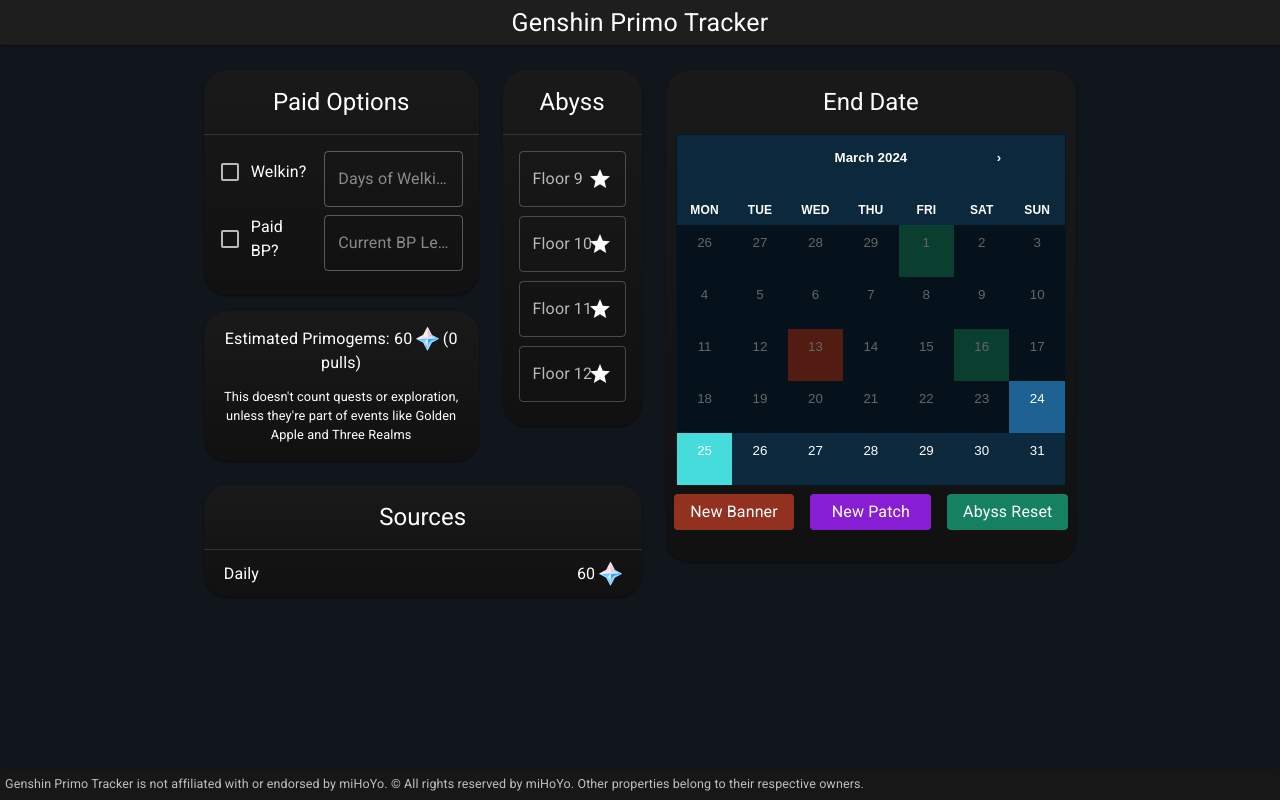
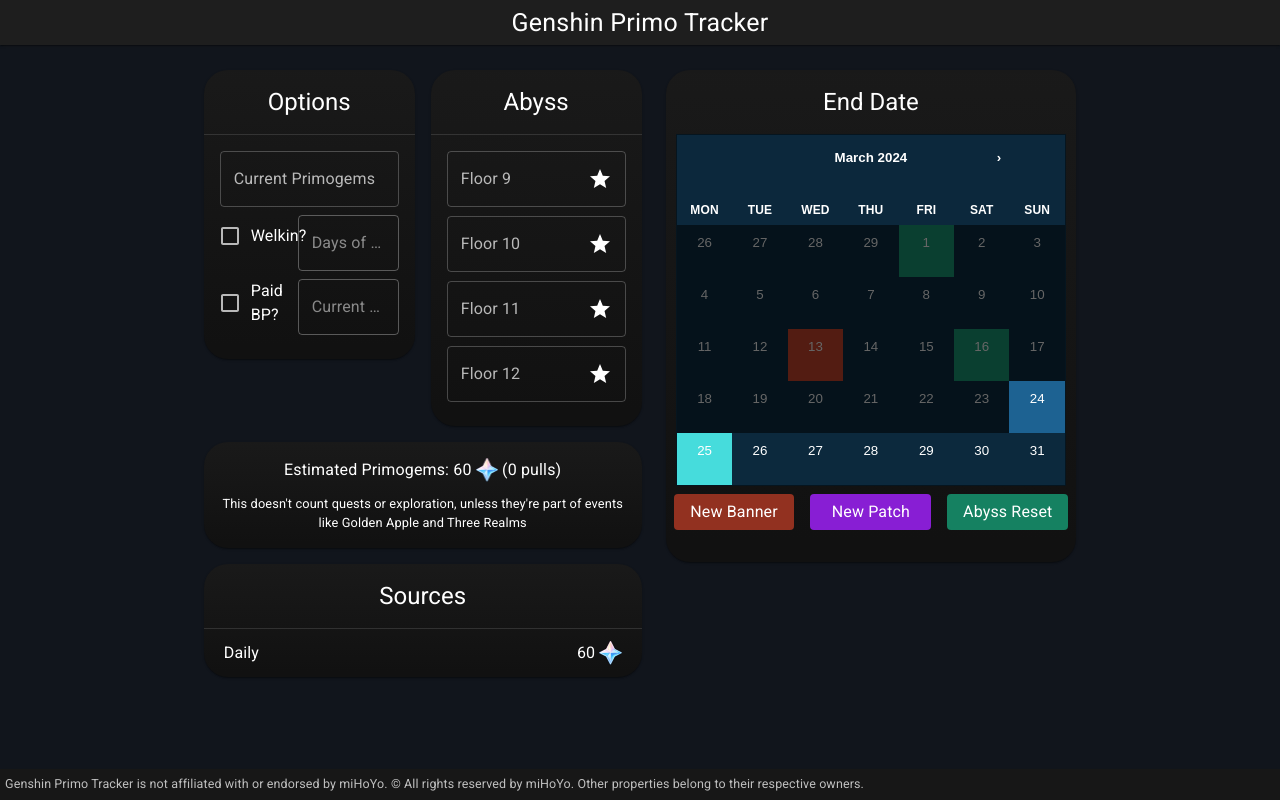
Before and after one commit to SirDerpyHerp/genshin-primo, a React (Create React App) app: page / in a window 1280 px wide. Built offline with nearby package versions, Linux system fonts and the light colour scheme.

Commit message:
Added Current Primos Option

```diff
--- a/src/App.tsx
+++ b/src/App.tsx
@@ -28,6 +28,7 @@
     const [bpCheck, setBp] = React.useState(false)
     const [welkinCheck, setWelkin] = React.useState(false)
     const [expectedPrimos, setExpectedPrimos] = React.useState(0)
+    const [currentPrimos, setCurrentPrimos] = React.useState(0)
     const [welkinDays, setWelkinDays] = React.useState(0)
     const [bpLvl, setBpLvl] = React.useState(0)
     const [hasUndatedEvent, setUndatedEvent] = React.useState(false)
@@ -237,41 +238,56 @@
                 return b[1] - a[1];
               })
           )
-        setExpectedPrimos(expected)
+        setExpectedPrimos(expected + (currentPrimos || 0))
         setPrimoSources(sources)
         // eslint-disable-next-line react-hooks/exhaustive-deps
-    }, [welkinDays, bpLvl, day, abyssFloors, bpCheck, welkinCheck])
+    }, [welkinDays, bpLvl, day, abyssFloors, bpCheck, welkinCheck, currentPrimos])
 
     // Initiate legends
     useEffect(() => {
         updateLegend()
     })
+
     return <Grid container spacing={3} sx={{ justifyContent: 'center', paddingTop: '25px', paddingBottom: '25px', minHeight: 'calc(100vh - 52px)' }}>
         <Grid item xs={12} sm={2.75+1.5}>
-            <Grid container spacing={3} justifyContent='center'>
-                <Grid item xs={12} sm={2.75/(2.75+1.5) * 12}>
-                    <Grid container spacing={2}>
-                        <Grid item xs={12}>
+            <Grid container spacing={2} justifyContent='center'>
+                <Grid item xs={12} sm={6}> {/* Options */}
                     <Card>
-                                <CardHeader title="Paid Options" sx={{ textAlign: 'center' }}/>
+                        <CardHeader title="Options" sx={{ textAlign: 'center' }}/>
                         <Divider/>
                         <CardContent>
                             <Grid container spacing={1}>
+                                <Grid item xs={12}><TextField label='Current Primogems' type={'number'} onChange={(e) => {
+                                    e.target.value = sanitizeNumberInput(e.target.value).toString()
+                                    setCurrentPrimos(parseInt(e.target.value))
+                                }} sx={{ textAlign: 'center' }} fullWidth/></Grid>
                                 <Grid item xs={5}><FormControlLabel control={<Checkbox onChange={(e) => setWelkin(e.target.checked)}/>} label="Welkin?"/></Grid>
                                 <Grid item xs={7}><TextField label='Days of Welkin Left' disabled={!welkinCheck} type='number' onChange={(e) => {
                                     e.target.value = sanitizeWelkinInput(e.target.value).toString()
                                     setWelkinDays(parseInt(e.target.value))
-                                        }}/></Grid>
+                                }} fullWidth/></Grid>
                                 <Grid item xs={5}><FormControlLabel control={<Checkbox onChange={(e) => setBp(e.target.checked)}/>} label="Paid BP?"/></Grid>
                                 <Grid item xs={7}><TextField label='Current BP Level' disabled={!bpCheck} type={'number'} onChange={(e) => {
                                     e.target.value = sanitizeBPInput(e.target.value).toString()
                                     setBpLvl(parseInt(e.target.value))
-                                        }}/></Grid>
+                                }} fullWidth/></Grid>
                             </Grid>
                         </CardContent>
                     </Card>
                 </Grid>
-                        <Grid item xs={12}>
+                <Grid item xs={12} sm={6}> {/* Abyss */}
+                    <Card>
+                        <CardHeader title={"Abyss"} sx={{ textAlign: 'center' }}/>
+                        <Divider/>
+                        <CardContent sx={{ display: 'grid', rowGap: '1ch' }}>
+                            <StarTextField label='Floor 9' onChange={(e) => onAbyssChange(e, 0)}/>
+                            <StarTextField label='Floor 10' onChange={(e) => onAbyssChange(e, 1)}/>
+                            <StarTextField label='Floor 11' onChange={(e) => onAbyssChange(e, 2)}/>
+                            <StarTextField label='Floor 12' onChange={(e) => onAbyssChange(e, 3)}/>
+                        </CardContent>
+                    </Card>
+                </Grid>
+                <Grid item xs={12}> {/* Expected Primogems */}
                     <Card sx={{textAlign: 'center'}}>
                         <Grid container>
                             <Grid item xs={12}>
@@ -283,21 +299,7 @@
                         </Grid>
                     </Card>
                 </Grid>
-                    </Grid>
-                </Grid>
-                <Grid item xs={12} sm={1.5/(2.75+1.5) * 12}>
-                    <Card>
-                        <CardHeader title={"Abyss"} sx={{ textAlign: 'center' }}/>
-                        <Divider/>
-                        <CardContent sx={{ display: 'grid', rowGap: '1ch' }}>
-                            <StarTextField label='Floor 9' onChange={(e) => onAbyssChange(e, 0)}/>
-                            <StarTextField label='Floor 10' onChange={(e) => onAbyssChange(e, 1)}/>
-                            <StarTextField label='Floor 11' onChange={(e) => onAbyssChange(e, 2)}/>
-                            <StarTextField label='Floor 12' onChange={(e) => onAbyssChange(e, 3)}/>
-                        </CardContent>
-                    </Card>
-                </Grid>
-                {expectedPrimos > 0 ? <Grid item xs={12}>
+                {expectedPrimos > 0 ? <Grid item xs={12}> {/* Sources */}
                     <Card sx={{ justifyContent: 'center' }}>
                         <CardHeader title={"Sources"} sx={{ textAlign: 'center' }}/>
                         <Divider/>
```
Lines whose indentation alone changed are shown as unchanged.
